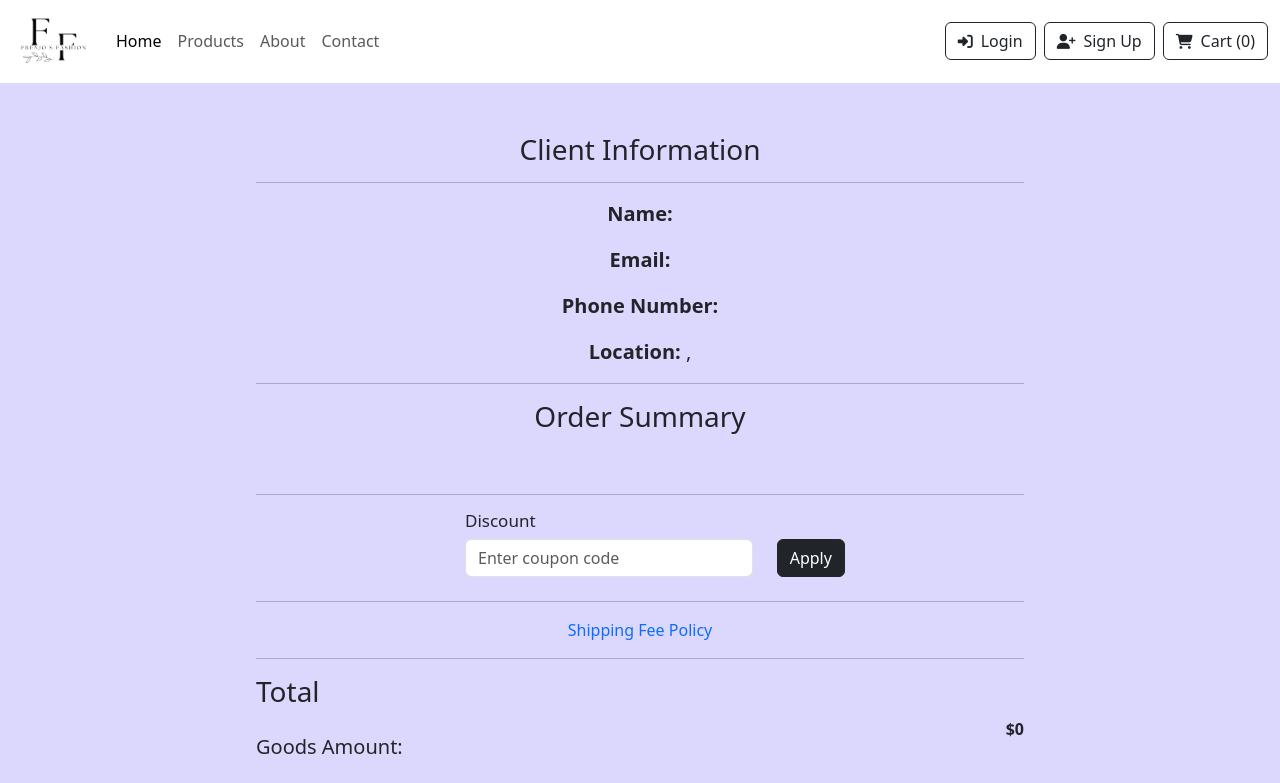
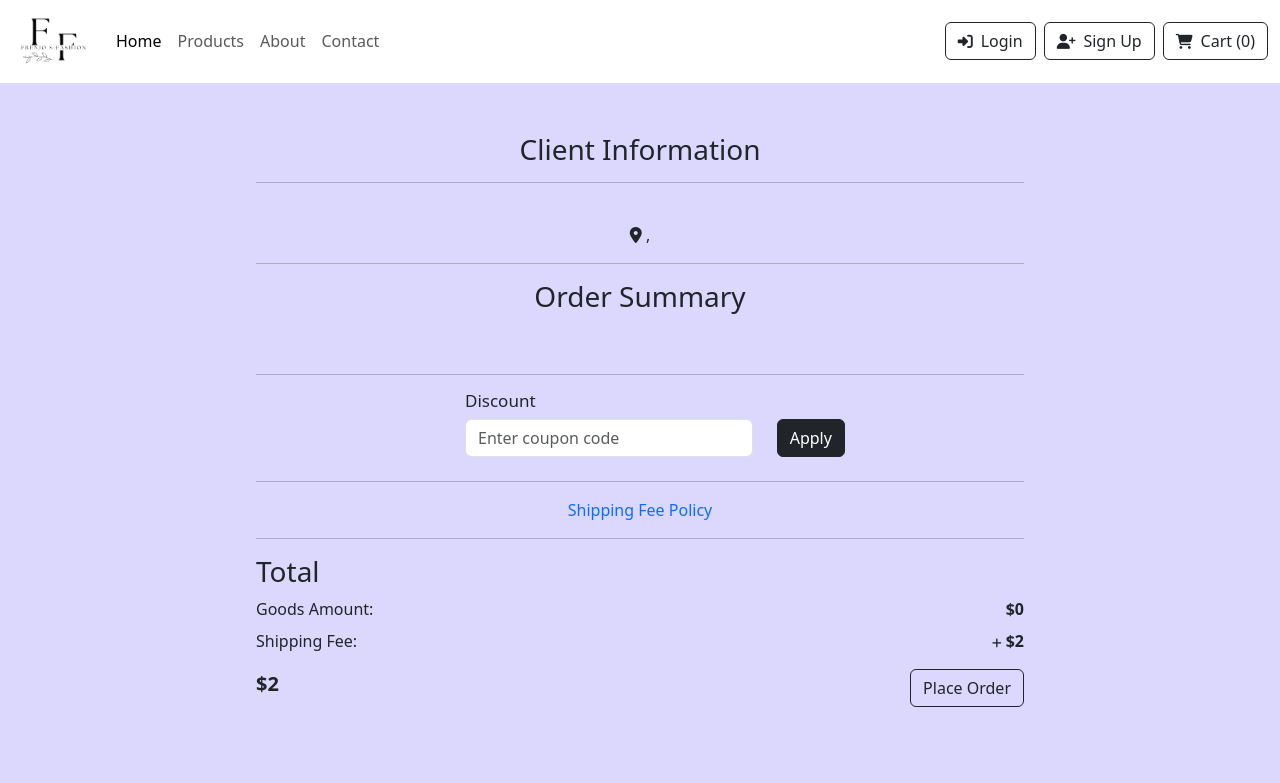
Before and after one commit to Brendafrenjo/e-commerce-app, a React (Create React App) app: page /order-confirmation in a window 1280 px wide. Shown: the top 783 px of the page. Built offline with nearby package versions, Linux system fonts and the light colour scheme.

Commit message:
Updated OrderConfirmation

```diff
--- a/src/OrderConfirmation.css
+++ b/src/OrderConfirmation.css
@@ -43,7 +43,7 @@ input[type="radio"] {
 .client-information {
 }
 
-.total-amount, .shipping-info, .place-order {
+.total-amount, .shipping-info, .place-order, .name-and-phone {
   display: flex;
   justify-content: space-between;
 }
--- a/src/OrderConfirmation.js
+++ b/src/OrderConfirmation.js
@@ -11,7 +11,6 @@ export default function OrderConfirmation() {
   const navigate = useNavigate();
   const products = useSelector((state) => {
     if (typeof state !== "object" || state === null) {
-      console.error("Redux state is not an object.");
       return [];
     }
 
@@ -54,26 +53,24 @@ export default function OrderConfirmation() {
       <div className="client-information">
         <h3>Client Information</h3>
         <hr />
-        <p>
-          <strong>Name:</strong> {shippingInfo?.firstName}{" "}
-          {shippingInfo?.lastName}
-        </p>
-        <p>
-          <strong>Email:</strong> {shippingInfo?.email}
-        </p>
-        <p>
-          <strong>Phone Number:</strong> {shippingInfo?.tel}
-        </p>
-        <p>
-          <strong>Location:</strong> {shippingInfo?.county},{" "}
-          {shippingInfo?.town}
-        </p>
+          <div className="pb-2">
+            {shippingInfo?.firstName} {shippingInfo?.lastName}
+          </div>
+          <div className="pb-2">{shippingInfo?.tel}</div>
+        <div className="pb-2">{shippingInfo?.email}</div>
+        <div>
+          <span>
+            <i className="fa-solid fa-location-dot"></i>
+          </span>{" "}
+          {shippingInfo?.county}, {shippingInfo?.town}
+        </div>
+        <p></p>
         <hr />
       </div>
       {handleCart && handleCart.length > 0 && (
         <div>
           <h3 className="">Payment Method</h3>
-          <small>Trusted Payment, 100% Money Back Guarantee</small>
+          <small className="text-muted">Trusted Payment, 100% Money Back Guarantee</small>
           <hr />
           <form>
             <label>
@@ -125,8 +122,8 @@ export default function OrderConfirmation() {
                     className=""
                   />
                 </div>
-                <div className="col-7">
-                  <h4 className="">{product.title.substring(0, 35)}...</h4>
+                <div className="col-7 order-description">
+                  <h5 className="">{product.title.substring(0, 35)}...</h5>
                   <div>
                     <i class="fa-solid fa-xmark icon"></i>
                     {product.qty}
@@ -166,27 +163,21 @@ export default function OrderConfirmation() {
       </a>
       <hr />
       <h3 className="text-start">Total</h3>
-      <div className="total-amount">
+      <div className="total-amount pb-2">
         <span>
-          <p>Goods Amount:</p>
+          Goods Amount:
         </span>
         <span className="amount-cost">${Math.round(calculateSubtotal())}</span>
       </div>
       <div className="shipping-info">
         <span>
-          <small>Shipping Fee:</small>
+          Shipping Fee:
         </span>
-        <span className="shipping-cost">
-          <p>
+        <span className="shipping-cost pb-3">
+          <span>
             <i className="fa-solid fa-plus icon"></i> $2
-          </p>
+          </span>
         </span>
-      </div>
-      <div className="location">
-        <i className="fa-solid fa-location-dot"></i>
-        <p>
-          {shippingInfo?.county}, {shippingInfo?.town}
-        </p>
       </div>
       <div className="place-order">
         <span className="subtotal">${Math.round(calculateSubtotal() + 2)}</span>
```
